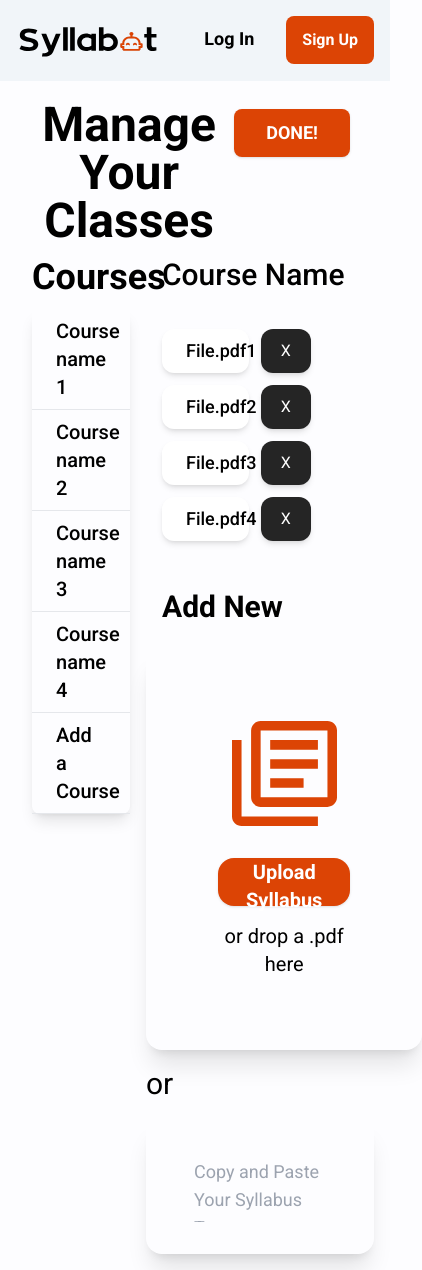
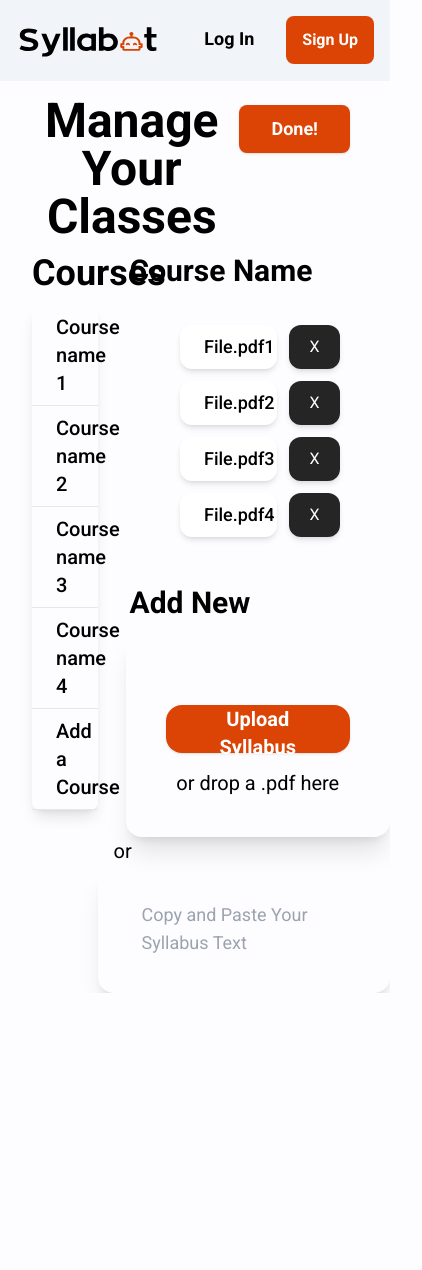
Before and after one commit to Nyumat/Syllabot, a React (Vite) app in the folder client/: page /manage in a window 390 px wide. Shown: the whole page, 422 px wide, since content can reach past the window. After the commit the page ends 993 px from the top, so only its background shows below. Built offline with nearby package versions, Linux system fonts and the light colour scheme; no server answers.

Commit message:
Manage page

```diff
--- a/client/src/components/ImageUploader.tsx
+++ b/client/src/components/ImageUploader.tsx
@@ -1,21 +1,15 @@
 import { useDropzone } from "react-dropzone";
 
-export default function ImageUploader() {
+export default function ImageUploader({ mini = false }) {
   const { getRootProps, open, getInputProps } = useDropzone();
 
   return (
     <div
       {...getRootProps({ className: "dropzone content-center p-10" })}
     >
-      <div
-        style={{
-          display: "flex",
-          flexDirection: "column",
-          alignItems: "center",
-        }}
-      >
+      <div className="flex flex-col items-center cursor-pointer">
         <input {...getInputProps()} />
-        <img src="/doc-icon.svg" />
+        {mini && <img src="/doc-icon.svg" />}
         <button
           className="btn btn-primary normal-case bg-primary-orange min-w-min cursor-pointer text-white hover:bg-white hover:text-primary-orange shadow border-none mt-8 rounded-2xl pr-7 pl-7 text-xl"
           type="button"
--- a/client/src/pages/Home.tsx
+++ b/client/src/pages/Home.tsx
@@ -16,7 +16,7 @@ export default function Home() {
 
         <div className="flex flex-col md:flex-row items-center justify-center mt-1">
           <div className="flex justify-center items-center m-4 p-8 md:w-96 md:h-96 shadow-xl rounded-3xl">
-            <ImageUploader />
+            <ImageUploader mini={true} />
           </div>
           <div className="mx-3 text-2xl font-normal">or</div>
           <div className="flex justify-center items-center m-4 p-8 md:w-96 md:h-96 shadow-xl rounded-3xl">
--- a/client/src/pages/Manage.tsx
+++ b/client/src/pages/Manage.tsx
@@ -7,16 +7,17 @@ export default function Manage() {
   return (
     <div className="text-center items-center justify-center content-center h-full font-body">
       <NavBar />
-      <div className="text-center mt-5 flex flex-row justify-between pl-8 pr-8">
+      <div className="flex flex-col"></div>
+      <div className="text-center mt-4 flex flex-row justify-between px-8">
         <p className="text-5xl font-bold self-center select-none">
           Manage Your Classes
         </p>
-        <button className="text-lg pl-8 pr-8 btn btn-primary bg-primary-orange min-w-min cursor-pointer border-none shadow m-2 text-white hover:bg-white hover:text-primary-orange">
+        <button className="normal-case text-lg pl-8 pr-8 btn btn-primary bg-primary-orange min-w-min cursor-pointer border-none shadow m-2 text-white hover:bg-white hover:text-primary-orange">
           Done!
         </button>
       </div>
-      <section className="flex flex-row justify-center m-auto">
-        <div className="flex flex-col w-1/3 mt-3">
+      <div className="flex flex-row justify-evenly">
+        <div className="flex flex-col w-25pc mt-3">
           <div className="text-4xl font-bold text-start pl-8 select-none">
             Courses
           </div>
@@ -30,11 +31,11 @@ export default function Manage() {
             </button>
           </div>
         </div>
-        <div className="flex flex-col w-2/3 m-auto">
-          <div className="text-3xl font-medium text-start pl-8 mt-3 select-none">
+        <div className="flex flex-col">
+          <div className="text-3xl font-semibold text-start pl-8 mt-3 select-none">
             Course Name
           </div>
-          <div className="flex flex-row flex-wrap mt-6">
+          <div className="flex flex-row flex-wrap mt-6 justify-center">
             <FileManageBtn filename={"File.pdf1"} />
             <FileManageBtn filename={"File.pdf2"} />
             <FileManageBtn filename={"File.pdf3"} />
@@ -44,12 +45,14 @@ export default function Manage() {
             <div className="text-3xl font-semibold text-start pl-8 mt-12 select-none">
               Add New
             </div>
-            <div className="flex flex-row flex-wrap mt-2">
-              <div className="flex justify-center items-center m-4 p-8 md:w-96 md:h-60 shadow-xl rounded-2xl">
+            <div className="flex flex-row flex-wrap mt-3">
+              <div className="flex justify-center items-center ml-7 md:w-96 md:h-60 shadow-xl rounded-2xl">
                 <ImageUploader />
               </div>
-              <div className="mx-4 text-3xl font-normal">or</div>
-              <div className="flex justify-center items-center m-4 p-8 md:w-96 md:h-60 shadow-xl rounded-2xl">
+              <div className="mx-4 text-xl font-normal select-none self-center">
+                or
+              </div>
+              <div className="flex justify-center items-center md:w-96 p-7 md:h-60 shadow-xl rounded-2xl">
                 <textarea
                   className="textarea w-full h-full border-0 text-lg focus:outline-none resize-none"
                   placeholder="Copy and Paste Your Syllabus Text"
@@ -58,7 +61,7 @@ export default function Manage() {
             </div>
           </div>
         </div>
-      </section>
+      </div>
     </div>
   );
 }
--- a/client/src/pages/Processing.tsx
+++ b/client/src/pages/Processing.tsx
@@ -5,10 +5,10 @@ export default function Processing() {
   return (
     <>
       <NavBar />
-      <div className="text-center text-5xl font-bold mb-12 mt-10">
+      <div className="text-center text-5xl font-bold mb-6 mt-10">
         Analyzing your syllabus...
       </div>
-      <div className="flex place-content-center text-2xl mb-14">
+      <div className="flex place-content-center font-light text-2xl mb-20">
         Something something something
       </div>
       <LoadingSpinner />
--- a/client/tailwind.config.js
+++ b/client/tailwind.config.js
@@ -15,6 +15,15 @@ export default {
       fontFamily: {
         body: ["Roboto"],
       },
+      width: {
+        "30pc": "30%",
+        "25pc": "25%",
+        "20pc": "20%",
+      },
+
+      inset: {
+        "30pc": "30%",
+      },
     },
   },
   daisyui: {
```
